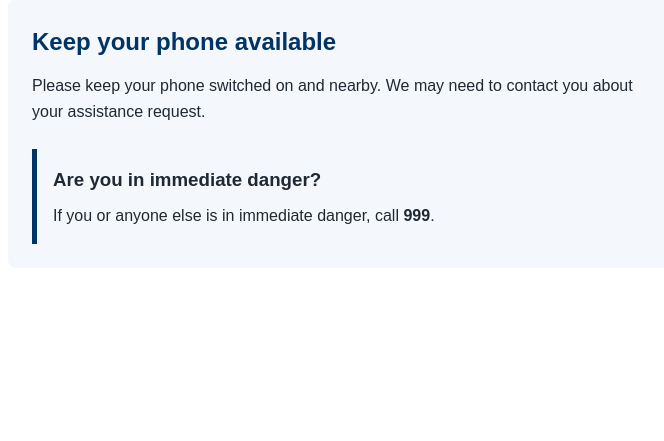
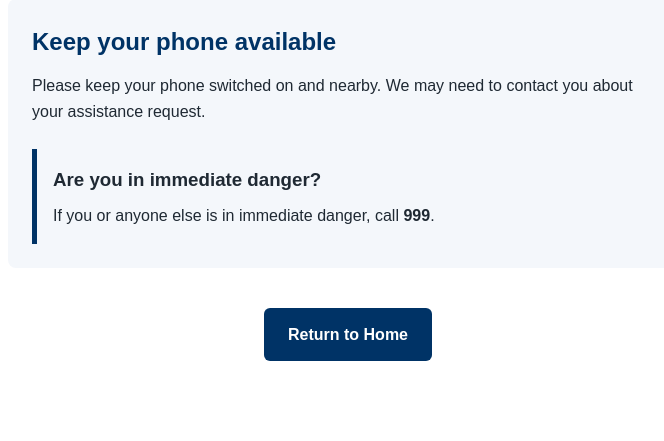
Before and after one commit to Reme65/almac-and-sons-mobile-fitting-services, a Django app: template templates/assistance-confirmation.html in a window 1280 px wide. Shown: the part 941-1382 px from the top of the page, without its empty margins (292-956 px from the left). Before the commit the page ends 1185 px from the top, so only its background shows below. Run offline with Django 5.2, Linux system fonts and the light colour scheme; the template is opened without the code that fills it, so the values that code supplies are empty.

Commit message:
Add return home action to assistance confirmation

```diff
--- a/static/css/styles.css
+++ b/static/css/styles.css
@@ -1043,6 +1043,29 @@ a {
     line-height: 1.6;
 }
 
+/* Assistance confirmation — actions */
+
+.confirmation-actions {
+    max-width: 680px;
+    margin: 2.5rem auto 0;
+    text-align: center;
+}
+
+.confirmation-button {
+    display: inline-block;
+    padding: 0.85rem 1.5rem;
+    background-color: #003366;
+    color: #ffffff;
+    text-decoration: none;
+    font-weight: 600;
+    border-radius: 6px;
+}
+
+.confirmation-button:hover,
+.confirmation-button:focus-visible {
+    text-decoration: underline;
+}
+
 /* ========================================
    Tablet
 ======================================== */
--- a/templates/assistance-confirmation.html
+++ b/templates/assistance-confirmation.html
@@ -130,6 +130,12 @@
                 </p>
             </div>
         </section>
+
+        <div class="confirmation-actions">
+            <a class="confirmation-button" href="{% url 'home' %}">
+                   Return to Home
+            </a>
+        </div>
         </section>
     </main>
 
```
Also changed, not shown: assistance/tests.py (+11 -0 lines).
